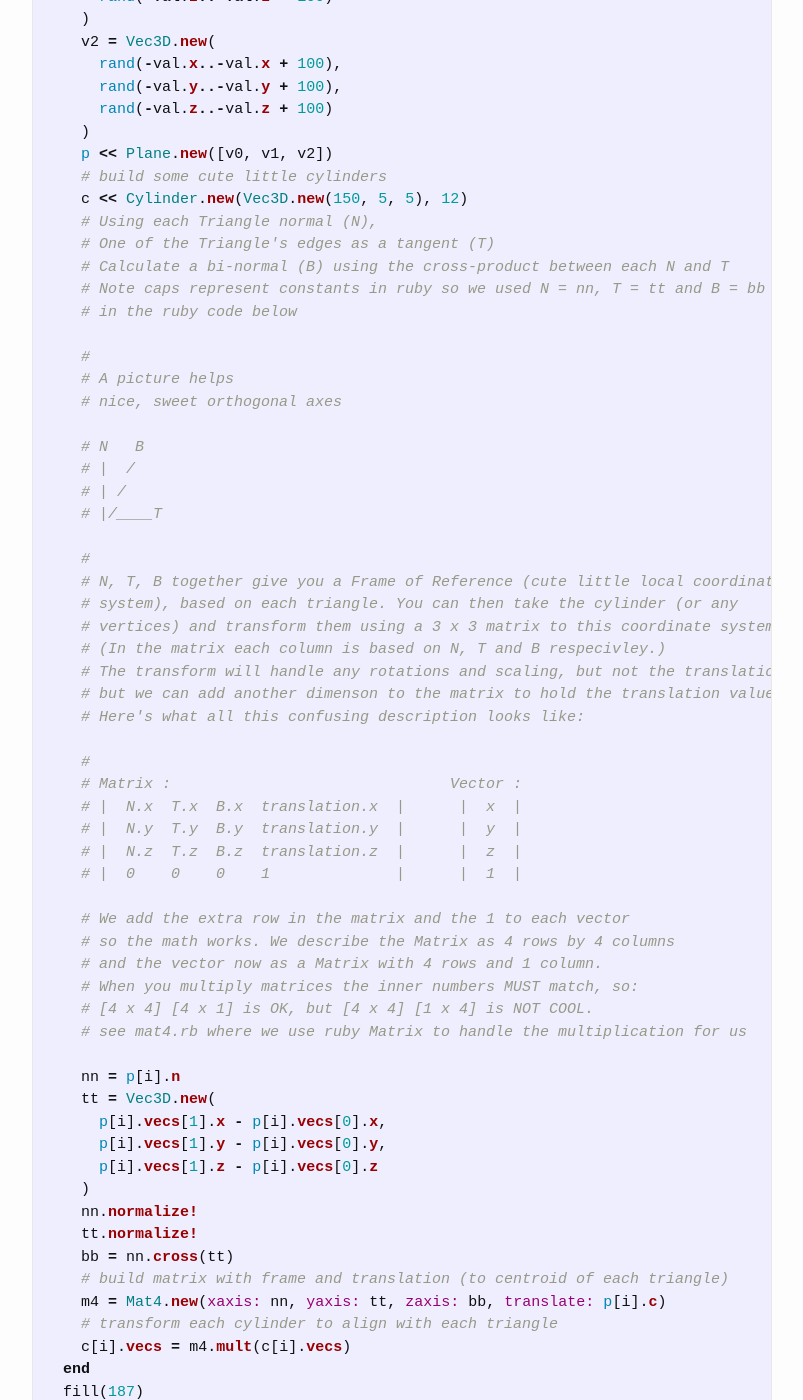
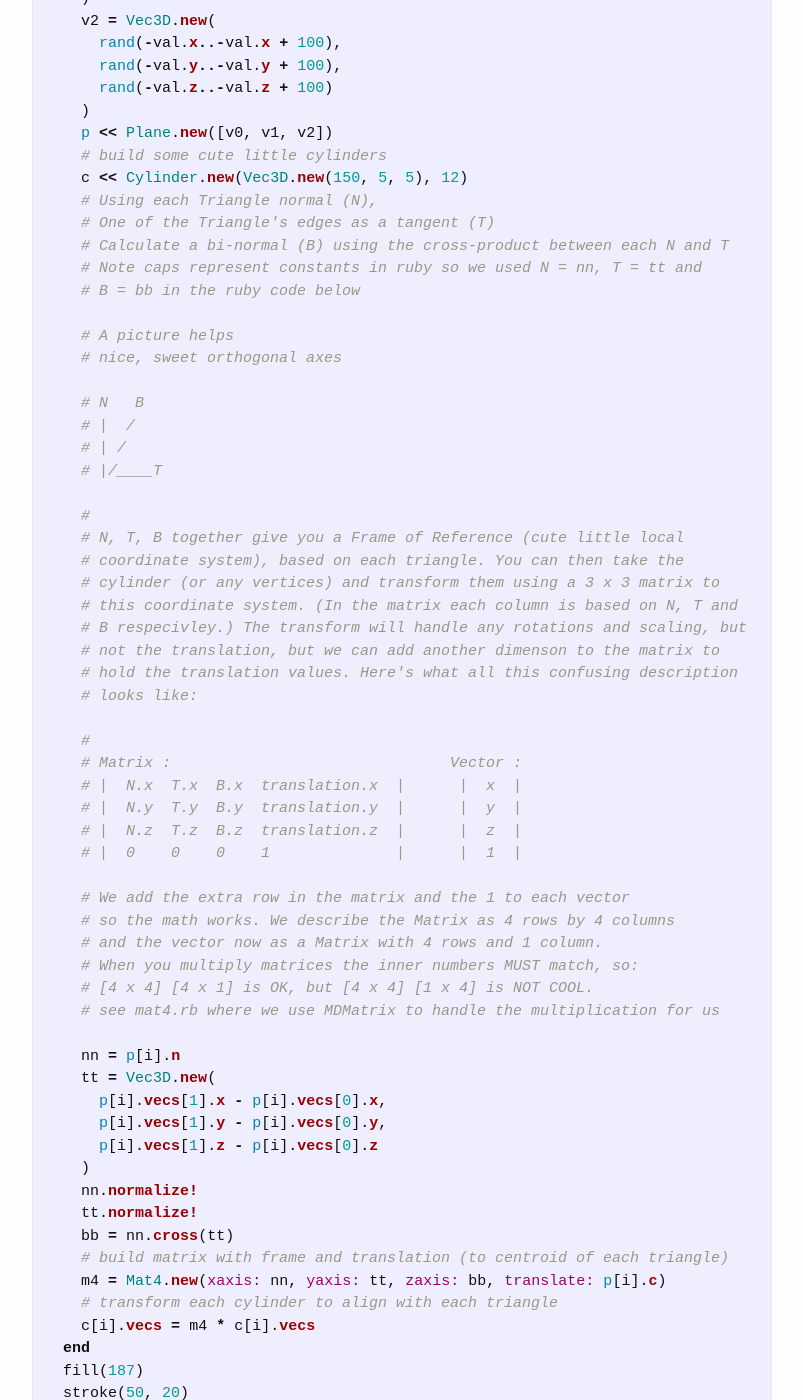
Before and after one commit to monkstone/monkstone.github.com, a Jekyll site: the page built from _posts/2015-12-10-mdmatrix.md, in a window 1280 px wide and 1400 px high, scrolled down 1205 px. Shown: the whole window, without its empty margins (238-1041 px from the left). Built offline with Jekyll 4.4.1, drawn with Linux system fonts in a browser that asks for light colours; some of the changed text lies outside the part shown.

```diff
--- a/_posts/2015-12-10-mdmatrix.md
+++ b/_posts/2015-12-10-mdmatrix.md
@@ -62,10 +60,9 @@ def setup
     # Using each Triangle normal (N),
     # One of the Triangle's edges as a tangent (T)
     # Calculate a bi-normal (B) using the cross-product between each N and T
-    # Note caps represent constants in ruby so we used N = nn, T = tt and B = bb
-    # in the ruby code below
+    # Note caps represent constants in ruby so we used N = nn, T = tt and
+    # B = bb in the ruby code below
 
-    #
     # A picture helps
     # nice, sweet orthogonal axes
 
@@ -75,13 +72,14 @@ def setup
     # |/____T
 
     #
-    # N, T, B together give you a Frame of Reference (cute little local coordinate
-    # system), based on each triangle. You can then take the cylinder (or any
-    # vertices) and transform them using a 3 x 3 matrix to this coordinate system.
-    # (In the matrix each column is based on N, T and B respecivley.)
-    # The transform will handle any rotations and scaling, but not the translation,
-    # but we can add another dimenson to the matrix to hold the translation values.
-    # Here's what all this confusing description looks like:
+    # N, T, B together give you a Frame of Reference (cute little local
+    # coordinate system), based on each triangle. You can then take the
+    # cylinder (or any vertices) and transform them using a 3 x 3 matrix to
+    # this coordinate system. (In the matrix each column is based on N, T and
+    # B respecivley.) The transform will handle any rotations and scaling, but
+    # not the translation, but we can add another dimenson to the matrix to
+    # hold the translation values. Here's what all this confusing description
+    # looks like:
 
     #
     # Matrix :                               Vector :
@@ -95,7 +93,7 @@ def setup
     # and the vector now as a Matrix with 4 rows and 1 column.
     # When you multiply matrices the inner numbers MUST match, so:
     # [4 x 4] [4 x 1] is OK, but [4 x 4] [1 x 4] is NOT COOL.
-    # see mat4.rb where we use ruby Matrix to handle the multiplication for us
+    # see mat4.rb where we use MDMatrix to handle the multiplication for us
 
     nn = p[i].n
     tt = Vec3D.new(
@@ -109,7 +107,7 @@ def setup
     # build matrix with frame and translation (to centroid of each triangle)
     m4 = Mat4.new(xaxis: nn, yaxis: tt, zaxis: bb, translate: p[i].c)
     # transform each cylinder to align with each triangle
-    c[i].vecs = m4.mult(c[i].vecs)
+    c[i].vecs = m4 * c[i].vecs
   end
   fill(187)
   stroke(50, 20)
@@ -255,10 +262,10 @@ class Mat4
 
   # The processing version changes the input 'array', here we return
   # a new array with transformed values (which we then assign to the input)
-  # see line 89 Frame_of_Reference.rb
+  # see line 89 Frame_of_Reference.rb, NB: regular ruby Matrix is much faster
 
-  def mult(array)
-    array.map.each do |arr|
+  def *(other)
+    other.map.each do |arr|
       matrix_to_vector(mat * MDMatrix.double([4, 1], [arr.x, arr.y, arr.z, 1]))
     end
   end
@@ -270,7 +277,6 @@ class Mat4
     Vec3D.new(vec[0, 0], vec[1, 0], vec[2, 0])
   end
 end
-
 {% endhighlight %}
 
 
```
Also changed, not shown: other parts of _posts/2015-12-10-mdmatrix.md (+22 -14 lines).
